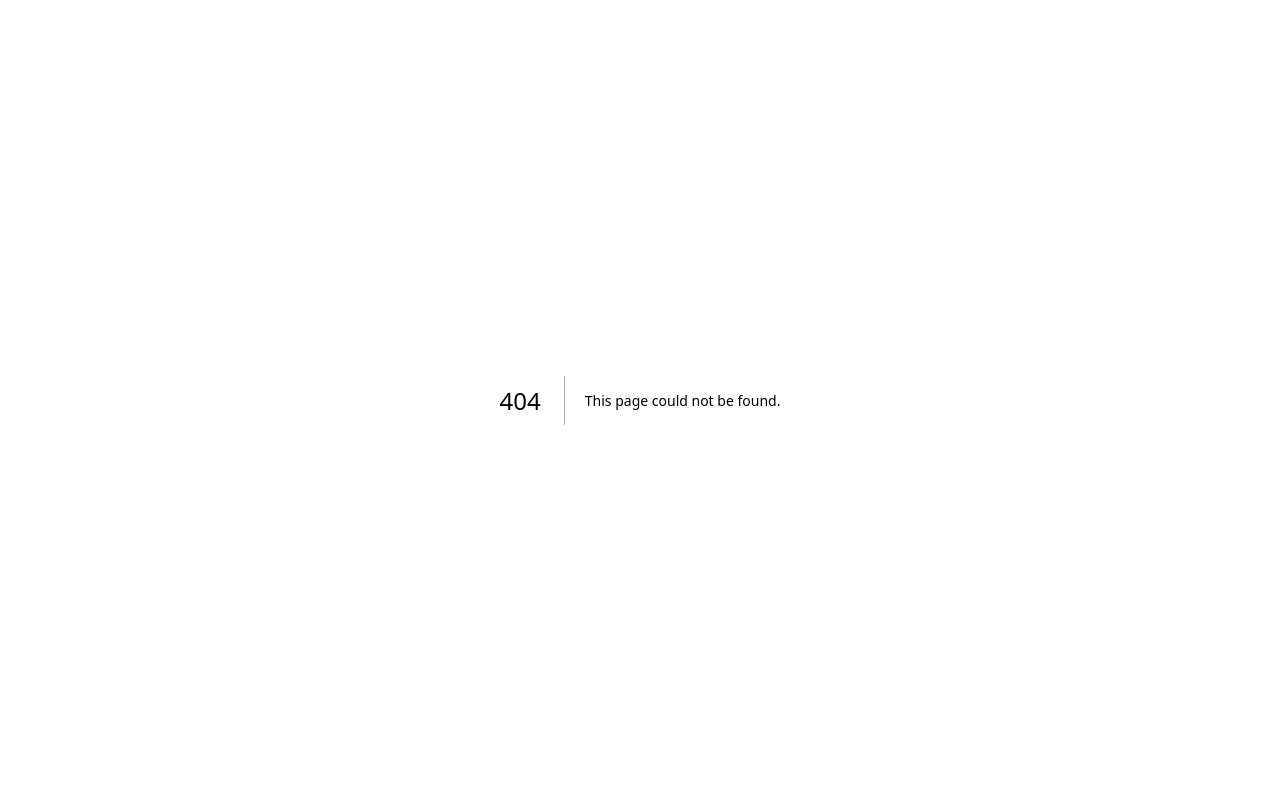
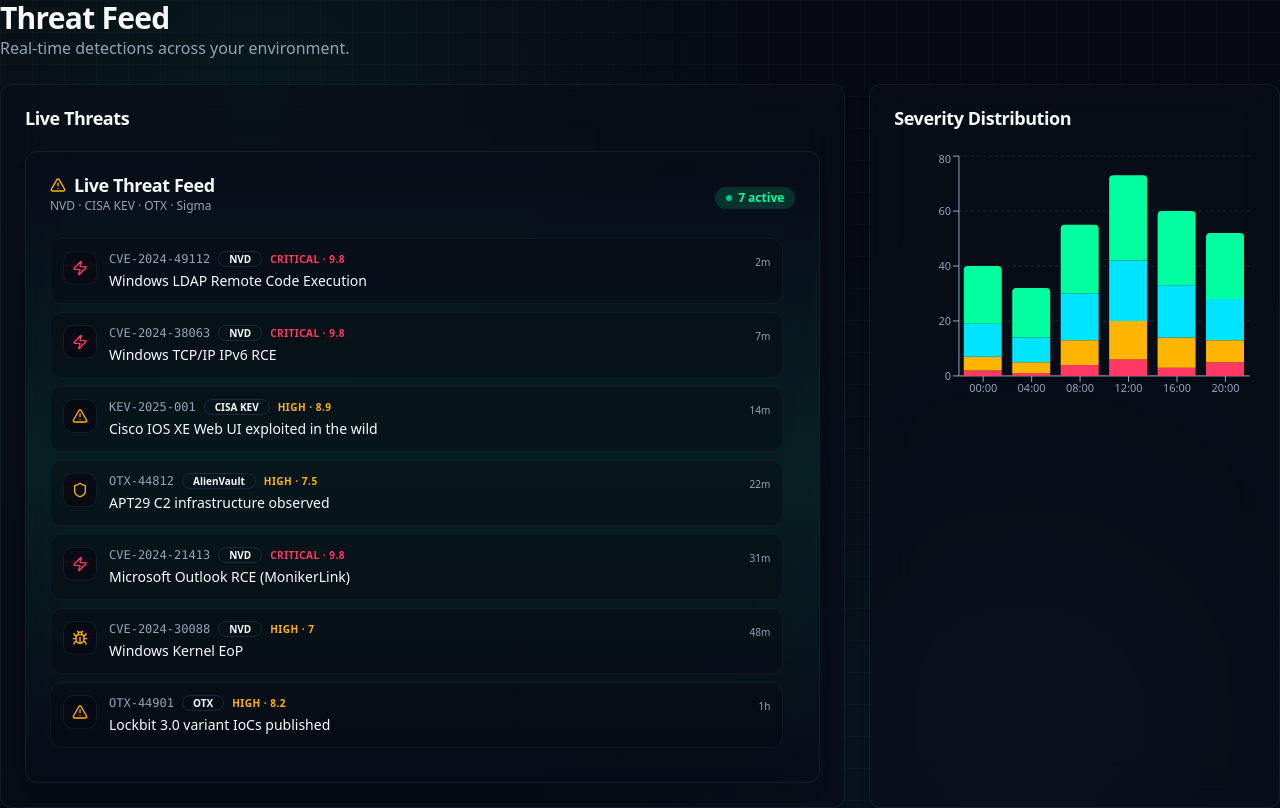
Before and after one commit to wajihZouinkhi/cyber-sentinel-ai, a Next.js app in the folder frontend/: page /threats in a window 1280 px wide. Before the commit this address had no page. Built offline with nearby package versions, Linux system fonts and the light colour scheme.

Commit message:
feat(frontend): add threats, agents, mitre, reports, knowledge route pages

```diff
--- /dev/null
+++ b/frontend/app/threats/page.tsx
@@ -0,0 +1,24 @@
+import { ThreatFeed } from "@/components/threat-feed"
+import { SeverityChart } from "@/components/severity-chart"
+import { Card, CardContent, CardHeader, CardTitle } from "@/components/ui/card"
+
+export default function ThreatsPage() {
+  return (
+    <div className="space-y-6">
+      <div>
+        <h1 className="text-3xl font-bold tracking-tight">Threat Feed</h1>
+        <p className="text-muted-foreground">Real-time detections across your environment.</p>
+      </div>
+      <div className="grid gap-6 lg:grid-cols-3">
+        <Card className="glass lg:col-span-2">
+          <CardHeader><CardTitle>Live Threats</CardTitle></CardHeader>
+          <CardContent><ThreatFeed /></CardContent>
+        </Card>
+        <Card className="glass">
+          <CardHeader><CardTitle>Severity Distribution</CardTitle></CardHeader>
+          <CardContent><SeverityChart /></CardContent>
+        </Card>
+      </div>
+    </div>
+  )
+}
```
